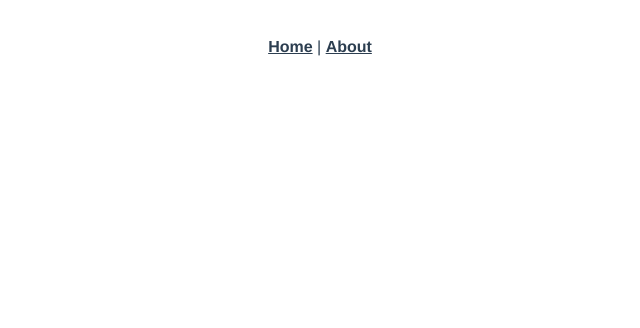
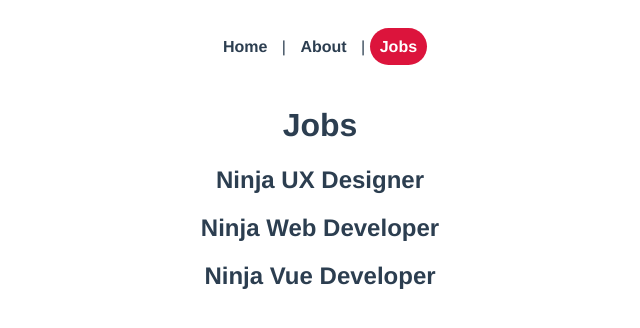
Before and after one commit to ayushman-git/vue-router-L, a Vue app: page /jobs in a window 1280 px wide. Before the commit this address had no page. Shown: the top 328 px of the page, without its empty margins (320-960 px from the left). Built offline with nearby package versions, Linux system fonts and the light colour scheme.

Commit message:
added jobs route, views and components structure

```diff
--- a/src/App.vue
+++ b/src/App.vue
@@ -1,9 +1,10 @@
 <template>
   <div id="nav">
-    <router-link to="/">Home</router-link> |
-    <router-link to="/about">About</router-link>
+    <router-link :to="{ name: 'Home' }">Home</router-link> |
+    <router-link :to="{ name: 'About' }">About</router-link> |
+    <router-link :to="{ name: 'Jobs' }">Jobs</router-link>
   </div>
-  <router-view/>
+  <router-view />
 </template>
 
 <style>
@@ -22,9 +23,14 @@
 #nav a {
   font-weight: bold;
   color: #2c3e50;
+  text-decoration: none;
+  padding: 10px;
+  border-radius: 999px;
 }
 
 #nav a.router-link-exact-active {
-  color: #42b983;
+  color: white;
+  background-color: crimson;
 }
+
 </style>
--- a/src/router/index.js
+++ b/src/router/index.js
@@ -1,25 +1,29 @@
-import { createRouter, createWebHistory } from 'vue-router'
-import Home from '../views/Home.vue'
+import { createRouter, createWebHistory } from "vue-router";
+import Home from "../views/Home.vue";
+import About from "../views/About.vue";
+import Jobs from "../views/jobs/Jobs.vue";
 
 const routes = [
   {
-    path: '/',
-    name: 'Home',
-    component: Home
+    path: "/",
+    name: "Home",
+    component: Home,
   },
   {
-    path: '/about',
-    name: 'About',
-    // route level code-splitting
-    // this generates a separate chunk (about.[hash].js) for this route
-    // which is lazy-loaded when the route is visited.
-    component: () => import(/* webpackChunkName: "about" */ '../views/About.vue')
-  }
-]
+    path: "/about",
+    name: "About",
+    component: About,
+  },
+  {
+    path: "/jobs",
+    name: "Jobs",
+    component: Jobs,
+  },
+];
 
 const router = createRouter({
   history: createWebHistory(process.env.BASE_URL),
-  routes
-})
+  routes,
+});
 
-export default router
+export default router;
--- /dev/null
+++ b/src/views/jobs/Jobs.vue
@@ -0,0 +1,24 @@
+<template>
+  <h1>Jobs</h1>
+  <div v-for="(job, index) in jobs" :key="index">
+    <h2>{{ job.title }}</h2>
+  </div>
+</template>
+
+<script>
+export default {
+  name: "Jobs",
+  data() {
+    return {
+      jobs: [
+        { title: "Ninja UX Designer", id: 1, details: "lorem" },
+        { title: "Ninja Web Developer", id: 2, details: "lorem" },
+        { title: "Ninja Vue Developer", id: 3, details: "lorem" },
+      ],
+    };
+  },
+};
+</script>
+
+<style scoped>
+</style>
```
Also changed, not shown: src/views/jobs/JobDetails.vue (added, +10 -0 lines).
